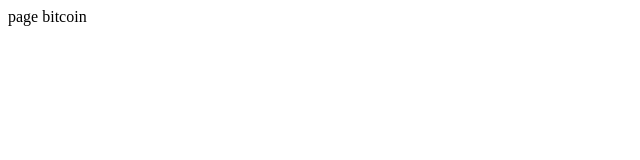
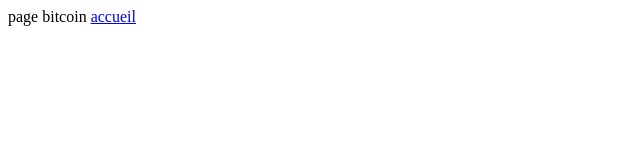
Before and after one commit to LUDOVICARS/LUDOVICARS.github.io, a plain HTML site: page bitcoin/index.html in a window 1280 px wide. Shown: the full height of the page, 0-640 px from the left. Drawn offline with Linux system fonts and the light colour scheme.

Commit message:
Update index.html

```diff
--- a/bitcoin/index.html
+++ b/bitcoin/index.html
@@ -3,5 +3,6 @@
   </head>
   <body>
     page bitcoin
+    <a href = "https://ludovicars.github.io/index.hmtl">accueil</a>
   </body>
 </html>
```
